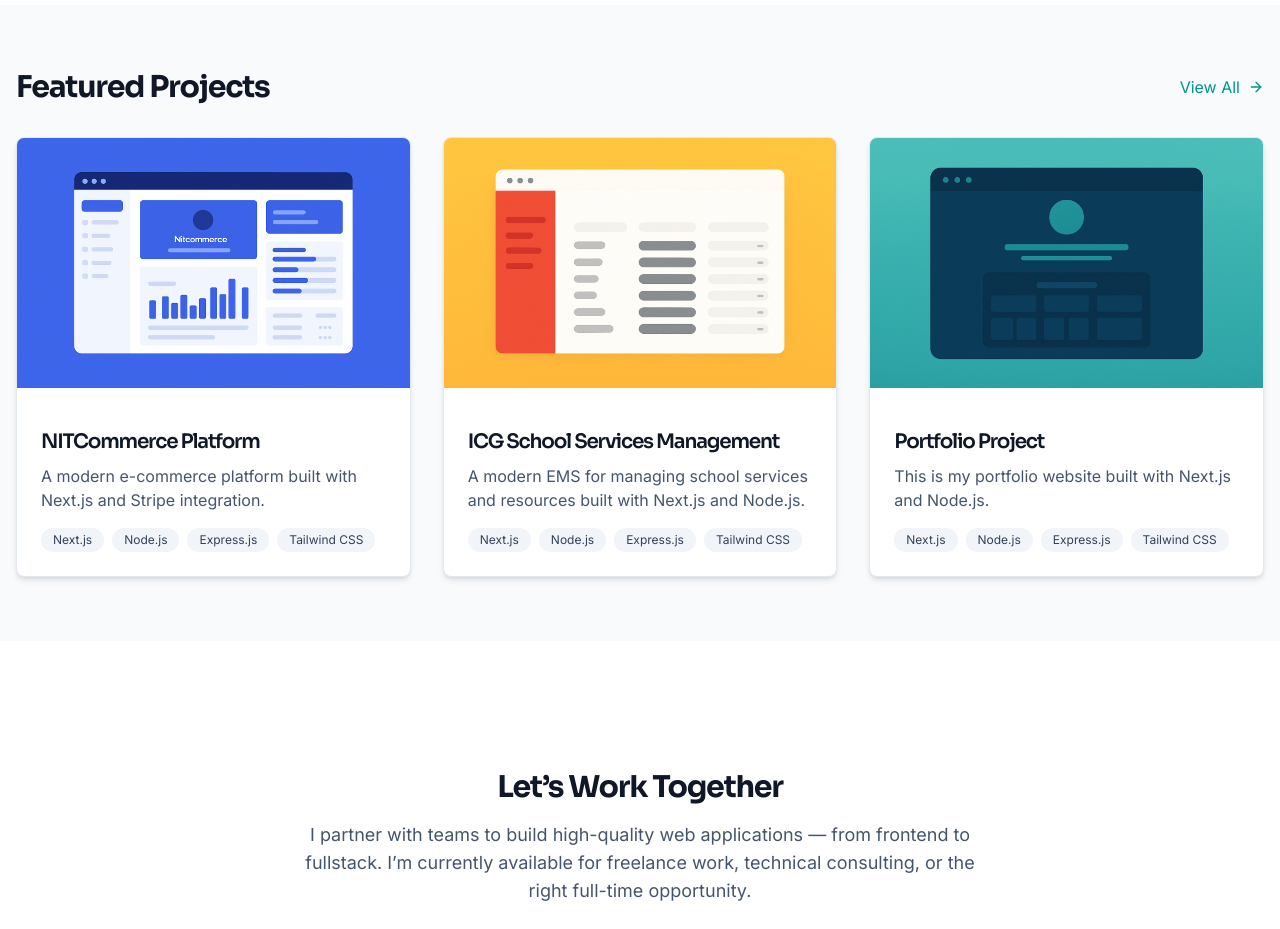
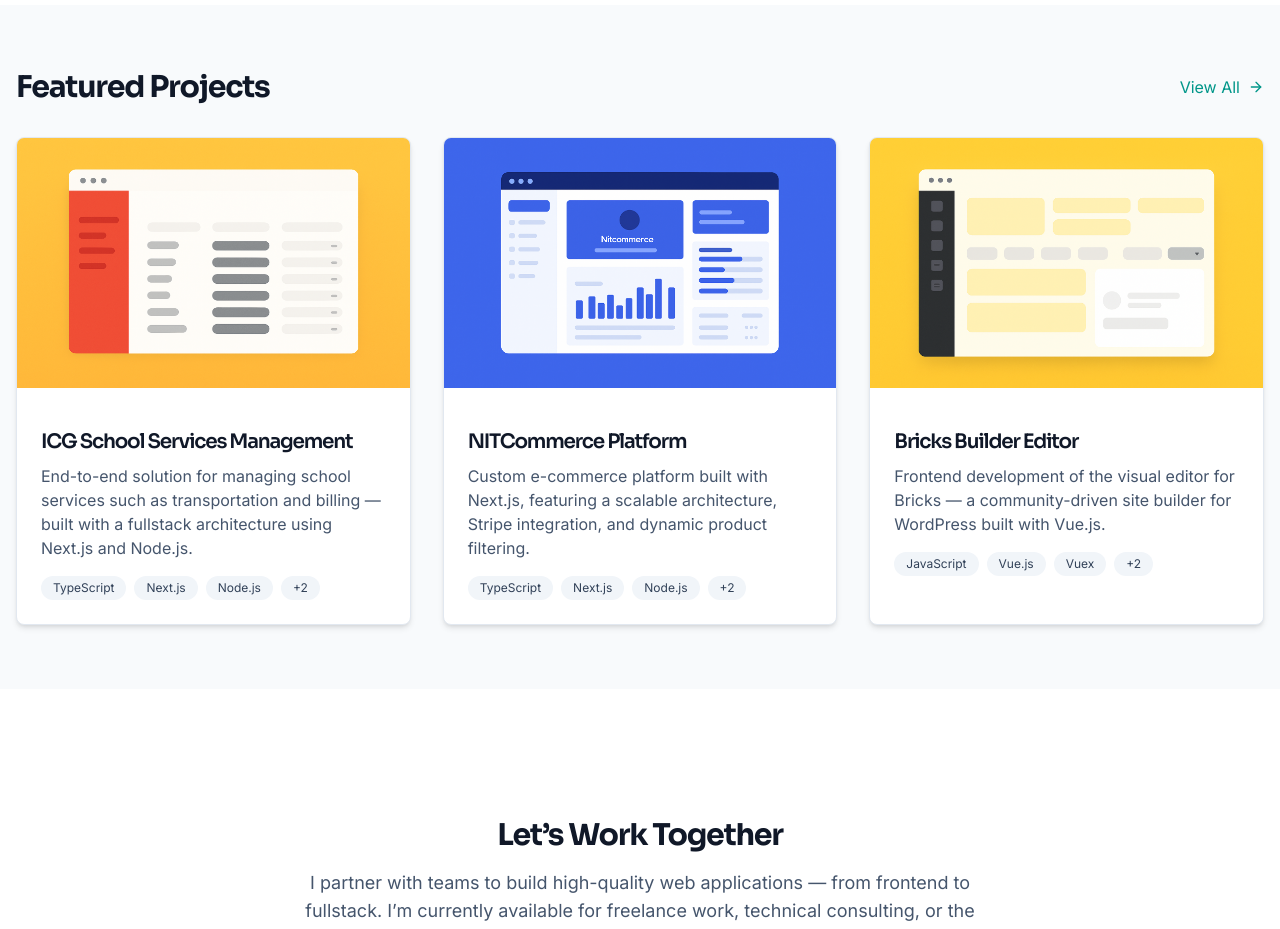
Before and after one commit to michelmany/portfolio, a Next.js app in the folder portfolio-frontend/: page / in a window 1280 px wide. Shown: the part 2320-3249 px from the top of the page. Built offline with nearby package versions, Linux system fonts and the light colour scheme.

Commit message:
fix: update projects cards orders

```diff
--- a/portfolio-frontend/src/app/page.tsx
+++ b/portfolio-frontend/src/app/page.tsx
@@ -30,28 +30,49 @@
     // TODO: This should be fetched from my API
     const featuredProjects = [
         {
+            id: '2',
+            title: 'ICG School Services Management',
+            slug: 'icg-ssm-app',
+            description: 'End-to-end solution for managing school services such as transportation and billing — built with a fullstack architecture using Next.js and Node.js.',
+            technologies: [
+                'TypeScript',
+                'Next.js',
+                'Node.js',
+                'Express.js',
+                'Tailwind CSS'
+            ],
+            type: "SaaS / Internal Tool",
+            images: [{ url: '/images/michelmany-icg-ssm.png' }]
+        },
+        {
             id: '1',
             title: 'NITCommerce Platform',
             slug: 'nitcommerce-platform',
-            description: 'A modern e-commerce platform built with Next.js and Stripe integration.',
-            technologies: ['Next.js', 'Node.js', 'Express.js', 'Tailwind CSS'],
-            images: [{url: '/images/michelmany-project-nitcommerce.png'}]
+            description: 'Custom e-commerce platform built with Next.js, featuring a scalable architecture, Stripe integration, and dynamic product filtering.',
+            technologies: [
+                'TypeScript',
+                'Next.js',
+                'Node.js',
+                'Express.js',
+                'Tailwind CSS'
+            ],
+            type: "E-Commerce Platform",
+            images: [{ url: '/images/michelmany-project-nitcommerce.png' }]
         },
         {
-            id: '2',
-            title: 'ICG School Services Management',
-            slug: 'icg-ssm-app',
-            description: 'A modern EMS for managing school services and resources built with Next.js and Node.js.',
-            technologies: ['Next.js', 'Node.js', 'Express.js', 'Tailwind CSS'],
-            images: [{url: '/images/michelmany-icg-ssm.png'}]
-        },
-        {
-            id: '3',
-            title: 'Portfolio Project',
-            slug: 'michel-many-portfolio',
-            description: 'This is my portfolio website built with Next.js and Node.js.',
-            technologies: ['Next.js', 'Node.js', 'Express.js', 'Tailwind CSS'],
-            images: [{url: '/images/michelmany-project-portfolio-website.png'}]
+            id: '5',
+            title: 'Bricks Builder Editor',
+            slug: 'bricks-builder-editor',
+            description: 'Frontend development of the visual editor for Bricks — a community-driven site builder for WordPress built with Vue.js.',
+            technologies: [
+                "JavaScript",
+                "Vue.js",
+                "Vuex",
+                "SCSS",
+                "WordPress"
+            ],
+            type: "Site Builder / Visual Editor",
+            images: [{ url: '/images/michelmany-project-bricks-builder.png' }]
         }
     ];
 
@@ -254,7 +275,7 @@
                                             {project.description}
                                         </p>
                                         <div className="flex flex-wrap gap-2">
-                                            {project.technologies.slice(0, 4).map((tech) => (
+                                            {project.technologies.slice(0, 3).map((tech) => (
                                                 <span
                                                     key={tech}
                                                     className="px-3 py-1 text-xs bg-slate-100 dark:bg-slate-600 text-slate-700 dark:text-slate-300 rounded-full"
@@ -262,10 +283,10 @@
                                                   {tech}
                                                 </span>
                                             ))}
-                                            {project.technologies.length > 4 && (
+                                            {project.technologies.length > 3 && (
                                                 <span
                                                     className="px-3 py-1 text-xs bg-slate-100 dark:bg-slate-600 text-slate-700 dark:text-slate-300 rounded-full">
-                                                  +{project.technologies.length - 4}
+                                                  +{project.technologies.length - 3}
                                                 </span>
                                             )}
                                         </div>
--- a/portfolio-frontend/src/app/portfolio/page.tsx
+++ b/portfolio-frontend/src/app/portfolio/page.tsx
@@ -10,6 +10,7 @@
     slug: string;
     description: string;
     technologies: string[];
+    type: string;
     images: { url: string }[];
 }
 
@@ -24,12 +25,13 @@
         // TODO: Fetch projects from an API
         const mockProjects = [
             {
-                id: '1',
-                title: 'NITCommerce Platform',
-                slug: 'nitcommerce-platform',
-                description: 'Custom e-commerce platform built with Next.js, featuring a scalable architecture, Stripe integration, and dynamic product filtering.',
+                id: '3',
+                title: 'Michel Many Portfolio Website',
+                slug: 'michel-many-portfolio',
+                description: 'This website — a fast, responsive portfolio built with modern tooling including Next.js, TypeScript, and Tailwind CSS.',
                 technologies: ['TypeScript', 'Next.js', 'Node.js', 'Express.js', 'Tailwind CSS'],
-                images: [{ url: '/images/michelmany-project-nitcommerce.png' }]
+                type: "Portfolio / Personal Site",
+                images: [{ url: '/images/michelmany-project-portfolio-website.png' }]
             },
             {
                 id: '2',
@@ -37,22 +39,32 @@
                 slug: 'icg-ssm-app',
                 description: 'End-to-end solution for managing school services such as transportation and billing — built with a fullstack architecture using Next.js and Node.js.',
                 technologies: ['TypeScript', 'Next.js', 'Node.js', 'Express.js', 'Tailwind CSS'],
+                type: "SaaS / Internal Tool",
                 images: [{ url: '/images/michelmany-icg-ssm.png' }]
             },
             {
-                id: '3',
-                title: 'Michel Many Portfolio Website',
-                slug: 'michel-many-portfolio',
-                description: 'This website — a fast, responsive portfolio built with modern tooling including Next.js, TypeScript, and Tailwind CSS.',
+                id: '1',
+                title: 'NITCommerce Platform',
+                slug: 'nitcommerce-platform',
+                description: 'Custom e-commerce platform built with Next.js, featuring a scalable architecture, Stripe integration, and dynamic product filtering.',
                 technologies: ['TypeScript', 'Next.js', 'Node.js', 'Express.js', 'Tailwind CSS'],
-                images: [{ url: '/images/michelmany-project-portfolio-website.png' }]
+                type: "E-Commerce Platform",
+                images: [{ url: '/images/michelmany-project-nitcommerce.png' }]
             },
+
             {
                 id: '4',
                 title: 'Custom Gutenberg Blocks with React',
                 slug: 'gutenberg-react-blocks',
                 description: 'Interactive Gutenberg blocks built with React and TypeScript for WordPress-based platforms. Accessible, modular, and reusable.',
-                technologies: ['TypeScript', 'Gutenberg', 'React'],
+                technologies: [
+                    "TypeScript",
+                    "React",
+                    "WordPress",
+                    "Gutenberg",
+                    "Tailwind CSS"
+                ],
+                type: "WordPress Customization",
                 images: [{ url: '/images/michelmany-gutenberg-blocks.png' }]
             },
             {
@@ -60,7 +72,14 @@
                 title: 'Bricks Builder Editor',
                 slug: 'bricks-builder-editor',
                 description: 'Frontend development of the visual editor for Bricks — a community-driven site builder for WordPress built with Vue.js.',
-                technologies: ['JavaScript', 'Vue.js', 'Vuex', 'SCSS', 'WordPress'],
+                technologies: [
+                    "JavaScript",
+                    "Vue.js",
+                    "Vuex",
+                    "SCSS",
+                    "WordPress"
+                ],
+                type: "Site Builder / Visual Editor",
                 images: [{ url: '/images/michelmany-project-bricks-builder.png' }]
             }
         ];
@@ -77,7 +96,7 @@
         const applyFilter = () => {
             const filtered = filter === 'all'
                 ? projects
-                : projects.filter(project => project.technologies.includes(filter));
+                : projects.filter(project => project.type.includes(filter));
 
             setIsTransitioning(true);
 
@@ -95,7 +114,7 @@
     }, [filter, projects, isLoading]);
 
     // Get unique technologies from all projects
-    const allTechnologies = ['all', ...new Set(projects.flatMap(p => p.technologies))];
+    const allTypes = ['all', ...new Set(projects.map(p => p.type).filter(Boolean))];
 
     return (
         <div className="container mx-auto px-4 py-16">
@@ -109,7 +128,7 @@
 
                 {/* Filter Tabs */}
                 <div className="flex flex-wrap justify-center gap-2 mb-12">
-                    {allTechnologies.map((tech) => (
+                    {allTypes.map((tech) => (
                         <button
                             key={tech}
                             onClick={() => setFilter(tech)}
```
